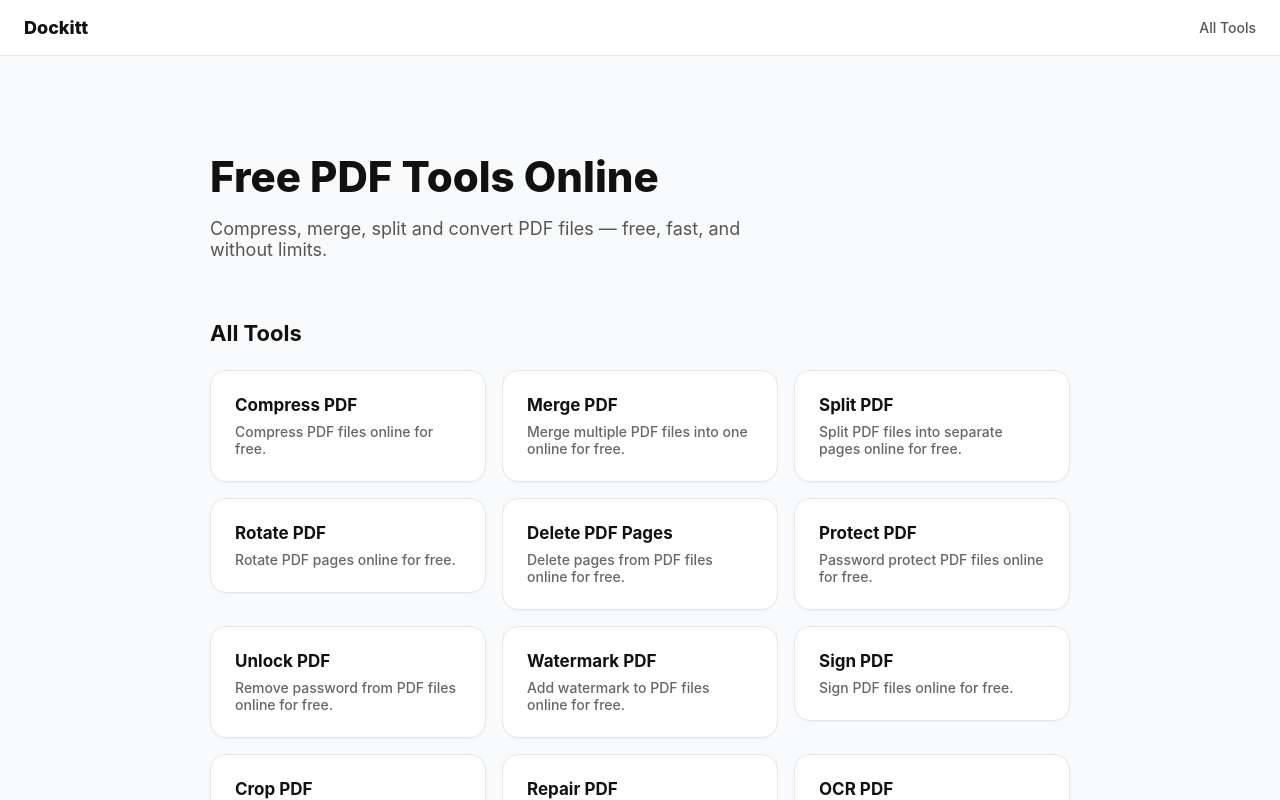
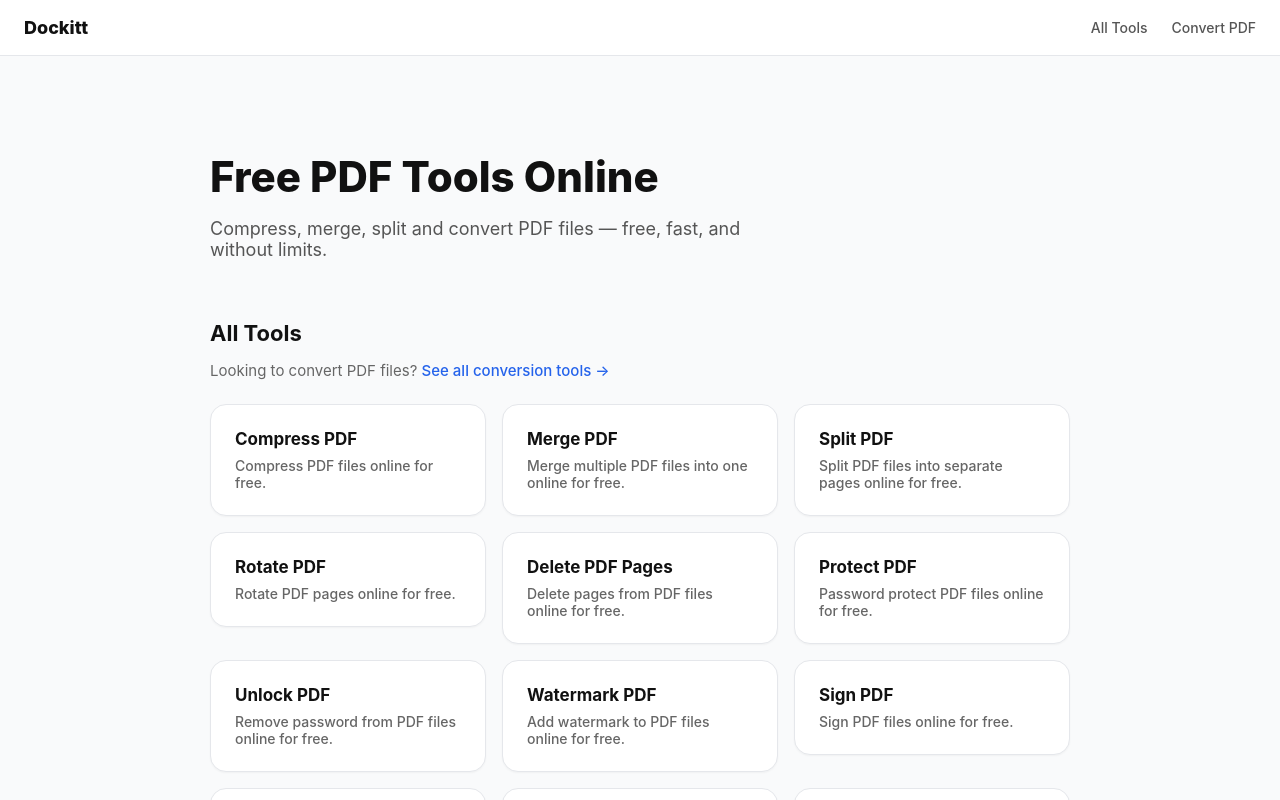
Before and after one commit to rafalsulkowski55/dockitt-tools, a Next.js app: page / in a window 1280 px wide. Shown: the top 800 px of the page. Built offline with nearby package versions, Linux system fonts and the light colour scheme.

Commit message:
add convert-pdf link to nav and homepage

```diff
--- a/app/layout.tsx
+++ b/app/layout.tsx
@@ -55,6 +55,9 @@ export default function RootLayout({
             <Link href="/" style={{ fontSize: "14px", color: "#555", textDecoration: "none" }}>
               All Tools
             </Link>
+            <Link href="/convert-pdf" style={{ fontSize: "14px", color: "#555", textDecoration: "none" }}>
+              Convert PDF
+            </Link>
           </nav>
         </header>
 
--- a/app/page.tsx
+++ b/app/page.tsx
@@ -17,9 +17,15 @@ export default function Home() {
       </section>
 
       <section style={{ marginBottom: "60px" }}>
-        <h2 style={{ fontSize: "22px", fontWeight: 700, marginBottom: "24px" }}>
+        <h2 style={{ fontSize: "22px", fontWeight: 700, marginBottom: "8px" }}>
           All Tools
         </h2>
+        <p style={{ fontSize: "15px", color: "#666", marginBottom: "24px" }}>
+          Looking to convert PDF files?{" "}
+          <Link href="/convert-pdf" style={{ color: "#2563eb", textDecoration: "none" }}>
+            See all conversion tools →
+          </Link>
+        </p>
         <div style={{
           display: "grid",
           gridTemplateColumns: "repeat(auto-fill, minmax(260px, 1fr))",
```
Lines whose indentation alone changed are shown as unchanged.
